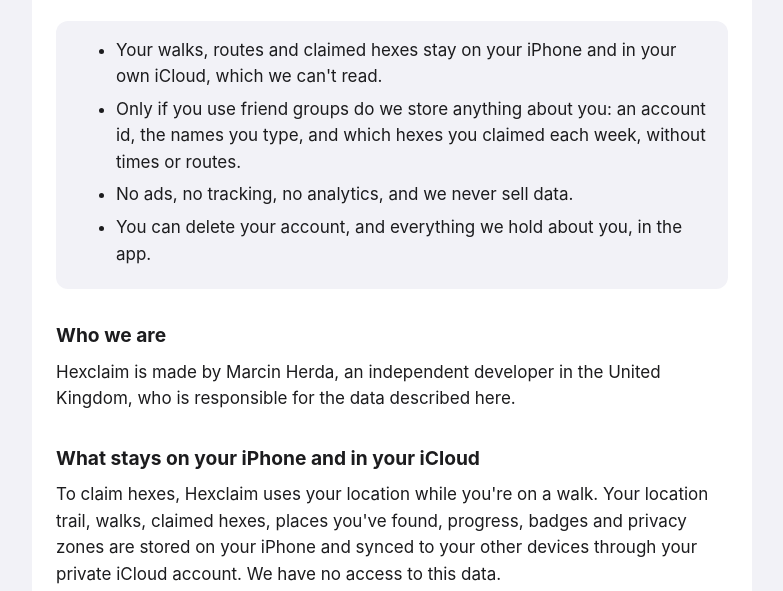
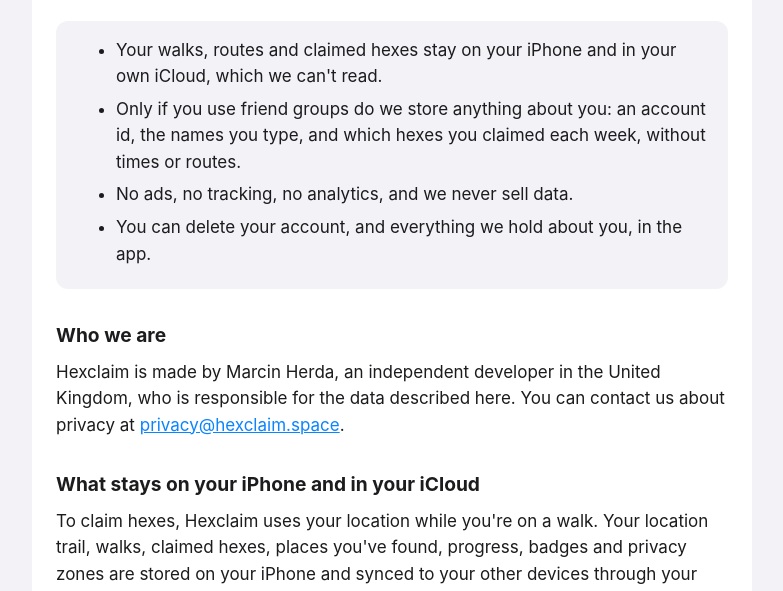
Before and after one commit to mherda/hexclaim-site, a plain HTML site: page privacy/index.html in a window 1280 px wide. Shown: the part 134-725 px from the top of the page, without its empty margins (248-1031 px from the left). Drawn offline with Linux system fonts and the light colour scheme.

Commit message:
Privacy: contact address privacy@hexclaim.space

```diff
--- a/privacy/index.html
+++ b/privacy/index.html
@@ -52,7 +52,7 @@
 </div>
 
 <h2>Who we are</h2>
-<p>Hexclaim is made by Marcin Herda, an independent developer in the United Kingdom, who is responsible for the data described here.</p>
+<p>Hexclaim is made by Marcin Herda, an independent developer in the United Kingdom, who is responsible for the data described here. You can contact us about privacy at <a href="mailto:privacy@hexclaim.space">privacy@hexclaim.space</a>.</p>
 
 <h2>What stays on your iPhone and in your iCloud</h2>
 <p>To claim hexes, Hexclaim uses your location while you're on a walk. Your location trail, walks, claimed hexes, places you've found, progress, badges and privacy zones are stored on your iPhone and synced to your other devices through your private iCloud account. We have no access to this data.</p>
@@ -91,7 +91,7 @@
 </ul>
 
 <h2>Your rights</h2>
-<p>Under UK and EU data protection law, you can ask to see, correct or delete your data, and object to how it's used. You can delete everything yourself in the app at any time. You can also complain to the UK Information Commissioner's Office (<a href="https://ico.org.uk">ico.org.uk</a>) or your local data protection authority.</p>
+<p>Under UK and EU data protection law, you can ask to see, correct or delete your data, and object to how it's used. You can delete everything yourself in the app at any time, or email <a href="mailto:privacy@hexclaim.space">privacy@hexclaim.space</a> with any request or question. You can also complain to the UK Information Commissioner's Office (<a href="https://ico.org.uk">ico.org.uk</a>) or your local data protection authority.</p>
 
 <h2>Changes</h2>
 <p>If this policy changes, the new version will be published here with a new date.</p>
```
